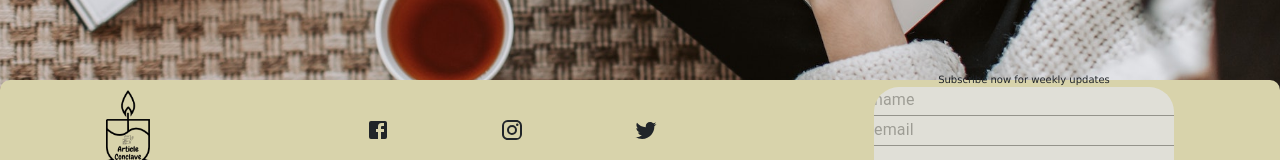
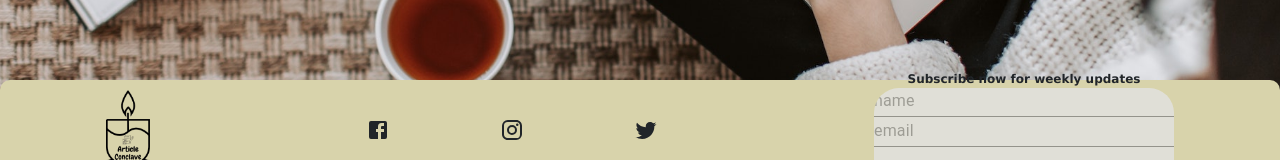
Before and after one commit to Jad-jhayem/Article-Conclave, a Next.js app: page / in a window 1280 px wide. Shown: the part 620-780 px from the top of the page. Built offline with nearby package versions, Linux system fonts and the light colour scheme.

Commit message:
change the font size and weight of the footer subscribe paragraph

```diff
--- a/components/Footer/footer.module.scss
+++ b/components/Footer/footer.module.scss
@@ -48,7 +48,8 @@ $clr-footBlue: #70b4a3;
 .subParagraphe{
     text-align: center;
     width: 100%;
-    font-size: 10px;
+    font-size: 12px;
+    font-weight: bold;
     margin: 0;
     //text-shadow: 0px 1px;
     @media screen and (min-width:1300px){
```
